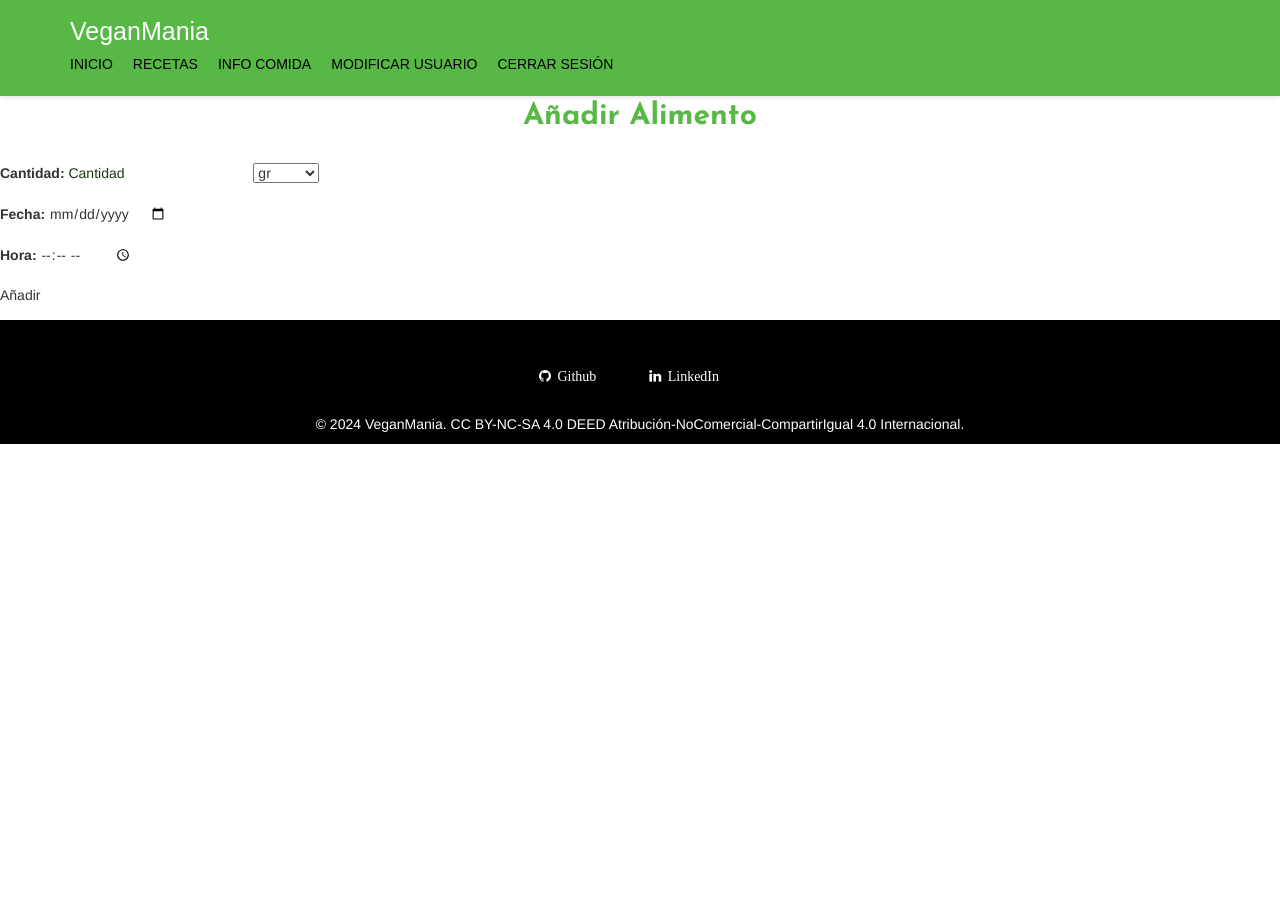
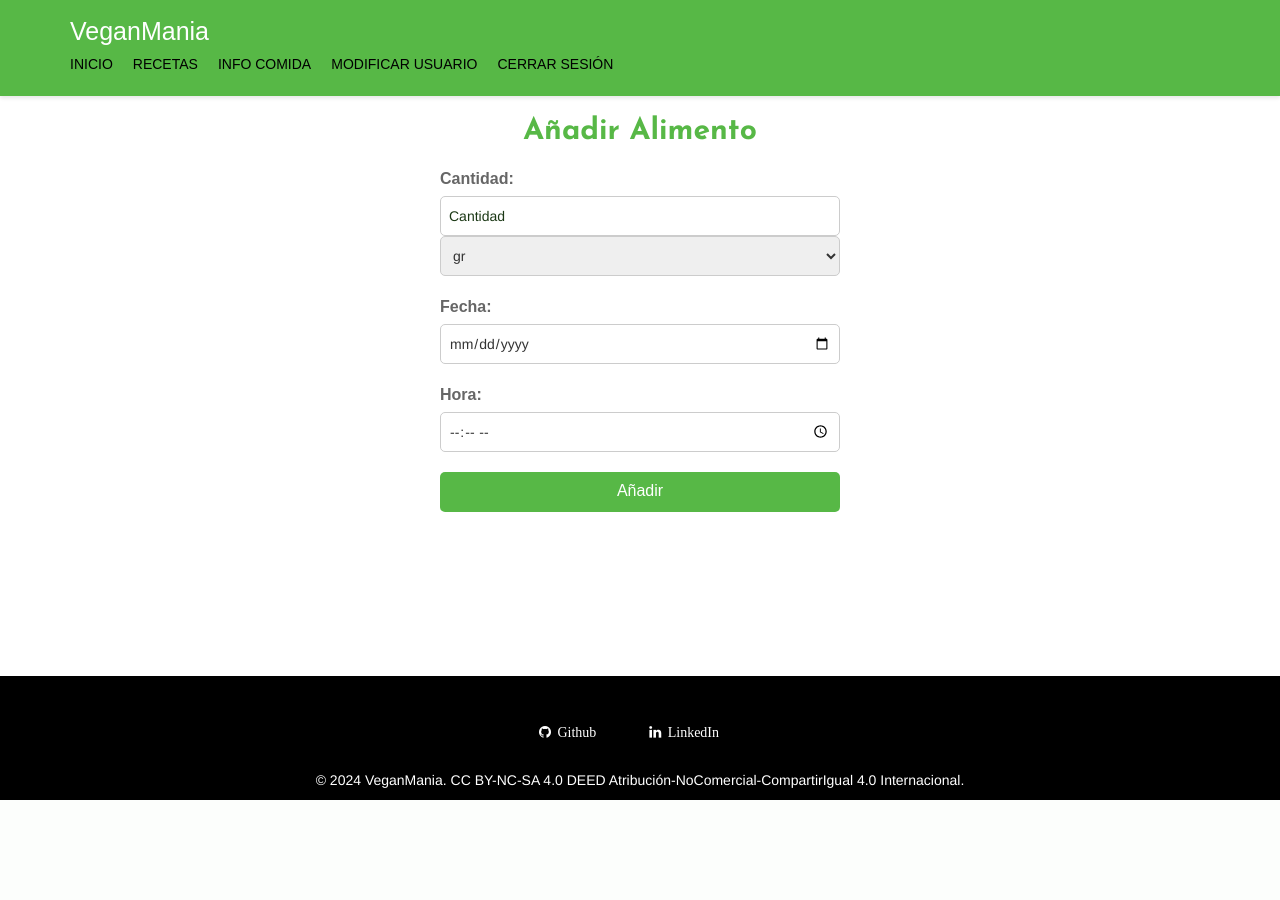
Before and after one commit to davyyelor/VeganMania, a Flask app: a page that uses app/templates/base.html in a window 1280 px wide. After the commit the page ends 800 px from the top, so only its background shows below. Run offline with Flask 2, Linux system fonts and the light colour scheme; a user stored in the database is signed in; some libraries are stand-ins or nearby versions; some web fonts are replaced.

Commit message:
Añadidos estilos a la interfaz añadirAlimento

```diff
--- a/app/static/css/main.css
+++ b/app/static/css/main.css
@@ -509,30 +509,26 @@ main {
   text-decoration: underline;
 }
 
-footer {
-  padding: 10px;
-  text-align: center;
-  bottom: 0;
-  left: 0;
-  width: 100%;
-  background-color: black;
-  color: #fff;
+html, body {
+  height: 100%;
+  margin: 0;
 }
 
-footer a {
-  color: #fff;
+.site {
+  display: flex;
+  flex-direction: column;
 }
 
-footer p {
-  margin: 10px;
-}
-
-footer a:hover {
-  text-decoration: underline;
+main {
+  flex: 1;
 }
 
 footer {
-  margin-bottom: 0;
+  flex-shrink: 0;
+  padding: 10px;
+  text-align: center;
+  background-color: black;
+  color: #fff;
 }
 
 form {
@@ -928,3 +924,53 @@ circle:nth-child(2) {
       transform: scaleX(1);
   }
 }
+.añadir-alimento {
+  margin-top: 100px; /* Ajusta el margen superior del contenedor según sea necesario */
+}
+
+.añadir-alimento h1 {
+  margin-bottom: 20px; /* Ajusta el margen inferior del título según sea necesario */
+  font-family: JosefinSans-Bold, sans-serif; /* Establece la fuente del título */
+  font-size: 30px; /* Tamaño de fuente */
+  color: #57b846; /* Color del texto */
+  text-align: center; /* Alinea el texto al centro */
+}
+
+.añadir-alimento-form {
+  max-width: 400px; /* Establece el ancho máximo del formulario */
+  margin: 0 auto; /* Centra el formulario horizontalmente */
+}
+
+.añadir-alimento-form .form-group {
+  margin-bottom: 20px; /* Ajusta el margen inferior del grupo de formulario según sea necesario */
+}
+
+.añadir-alimento-form label {
+  font-family: Ubuntu-Regular, sans-serif; /* Establece la fuente de las etiquetas */
+  font-size: 16px; /* Tamaño de fuente */
+  color: #666666; /* Color del texto */
+}
+
+.añadir-alimento-form input[type="number"],
+.añadir-alimento-form select,
+.añadir-alimento-form input[type="date"],
+.añadir-alimento-form input[type="time"] {
+  width: 100%; /* Ajusta el ancho del campo de entrada */
+  height: 40px; /* Ajusta la altura del campo de entrada */
+  padding: 8px; /* Ajusta el relleno del campo de entrada */
+  border: 1px solid #ccc; /* Establece el borde del campo de entrada */
+  border-radius: 5px; /* Establece el radio del borde del campo de entrada */
+  outline: none; /* Elimina el contorno alrededor del campo de entrada */
+}
+
+.añadir-alimento-form button[type="submit"] {
+  width: 100%; /* Ajusta el ancho del botón */
+  height: 40px; /* Ajusta la altura del botón */
+  background-color: #57b846; /* Establece el color de fondo del botón */
+  color: white; /* Establece el color del texto del botón */
+  border: none; /* Elimina el borde del botón */
+  border-radius: 5px; /* Establece el radio del borde del botón */
+  cursor: pointer; /* Cambia el cursor al pasar sobre el botón */
+  font-family: Ubuntu-Bold, sans-serif; /* Establece la fuente del botón */
+  font-size: 16px; /* Tamaño de fuente */
+}
--- a/app/templates/añadirAlimento.html
+++ b/app/templates/añadirAlimento.html
@@ -24,7 +24,6 @@
         <div class="form-group">
             <button type="submit" id="btnAñadir">Añadir</button>
         </div>
-    </form>
         <div class="notification" id="toastNotification" style="display: none;">
             <div class="notification__body">
                 <img
@@ -36,6 +35,8 @@
             </div>
             <div class="notification__progress"></div>
         </div>
+    </form>
+
 
 </section>
 <script>
--- a/app/templates/base.html
+++ b/app/templates/base.html
@@ -21,7 +21,7 @@
     <link href="https://maxcdn.bootstrapcdn.com/font-awesome/4.0.3/css/font-awesome.min.css" rel="stylesheet" type="text/css">
 </head>
 
-<body>
+<body class="site">
 <nav>
     <div class="container">
         <div class="nav-brand">
```
Lines whose indentation alone changed are shown as unchanged.
